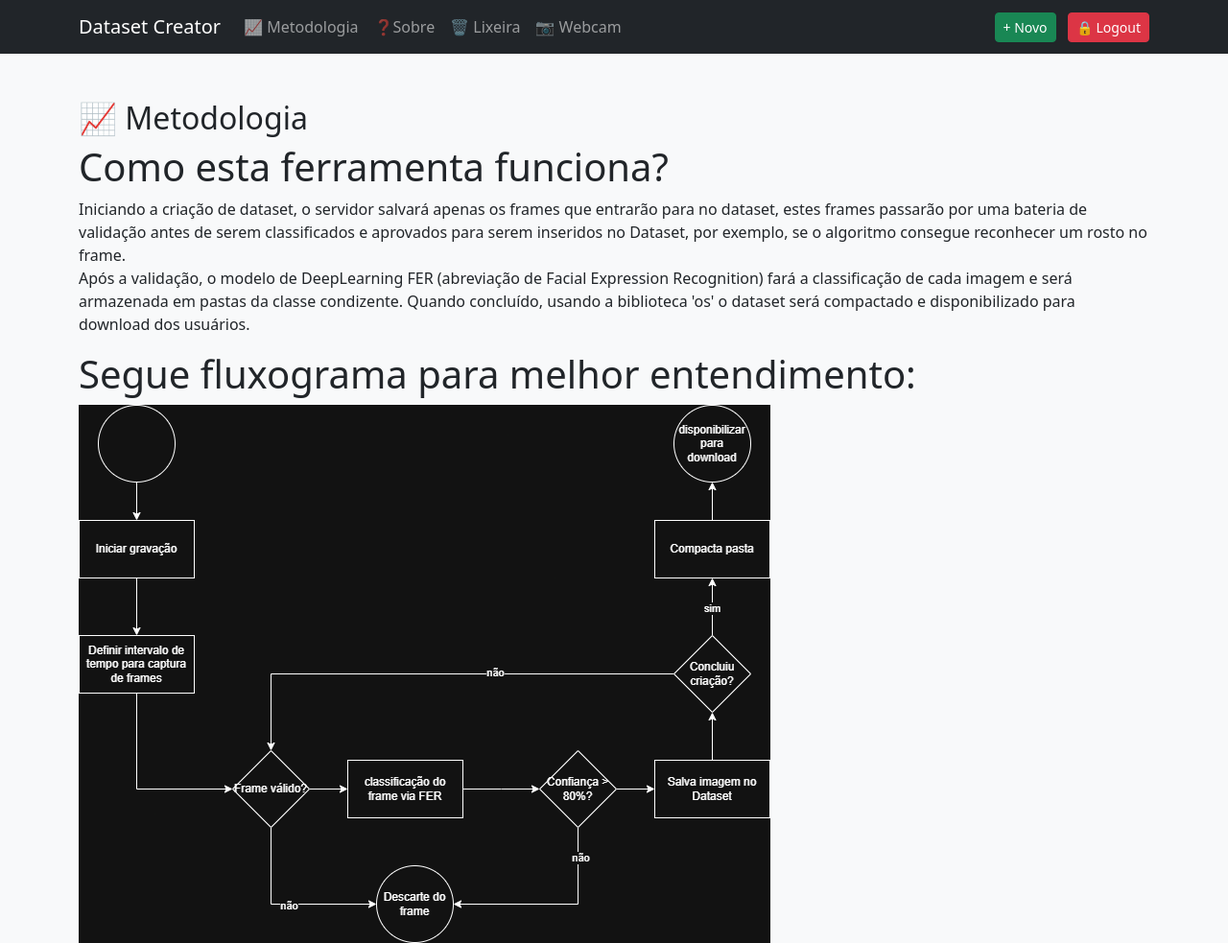
After one commit to daikisuga/fullStack-project, a Flask app: page /metodologia in a window 1280 px wide. The commit adds this page. Shown: the whole page at 96% size. Run offline with Flask 3, Linux system fonts and the light colour scheme.

Commit message:
criação da aba metodologia

```diff
--- a/app/routes/routes.py
+++ b/app/routes/routes.py
@@ -74,14 +74,10 @@ def index():
     return render_template('index.html', documentos=ativos)
 
 # Rota Fluxogramas
-@upload_bp.route('/fluxograma')
+@upload_bp.route('/metodologia')
 def fluxograma():
-    return render_template('fluxograma.html')
+    return render_template('metodologia.html')
 
-#Rota Chamados
-@upload_bp.route('/chamados')
-def chamados():
-    return render_template('chamados.html')
 
 #Rota Sobre
 @upload_bp.route('/sobre')
--- a/app/templates/base.html
+++ b/app/templates/base.html
@@ -15,7 +15,7 @@
         <div class="collapse navbar-collapse">
             <ul class="navbar-nav me-auto mb-2 mb-lg-0">
                 <li class="nav-item">
-                    <a href="/fluxograma" class="nav-link">📈 Fluxograma</a>
+                    <a href="/metodologia" class="nav-link">📈 Metodologia</a>
                 </li>
                 <li class="nav-item">
                     <a href="/sobre" class="nav-link">❓Sobre</a>
--- /dev/null
+++ b/app/templates/metodologia.html
@@ -0,0 +1,18 @@
+{% extends "base.html" %}
+
+{% block title %}Sobre{% endblock %}
+
+{% block content %}
+<h2>📈 Metodologia</h2>
+    <h1>Como esta ferramenta funciona?</h1>
+    <p>Iniciando a criação de dataset, o servidor salvará apenas os frames que entrarão para no dataset,
+        estes frames passarão por uma bateria de validação antes de serem classificados e aprovados para serem inseridos
+        no Dataset, por exemplo, se o algoritmo consegue reconhecer um rosto no frame. <br>
+        Após a validação, o modelo de DeepLearning FER (abreviação de Facial Expression Recognition) fará a  classificação de cada
+        imagem e será armazenada em pastas da classe condizente.
+        Quando concluído, usando a biblioteca 'os' o dataset será compactado e disponibilizado para download dos usuários.
+
+        </p>
+        <h1>Segue fluxograma para melhor entendimento:</h1>
+        <img src="{{ url_for('static', filename='media/fluxograma.png') }}" alt="">
+{% endblock %}
```
Also changed, not shown: app/templates/fluxograma.html (deleted, +0 -8 lines), app/static/media/fluxograma.png (added).
